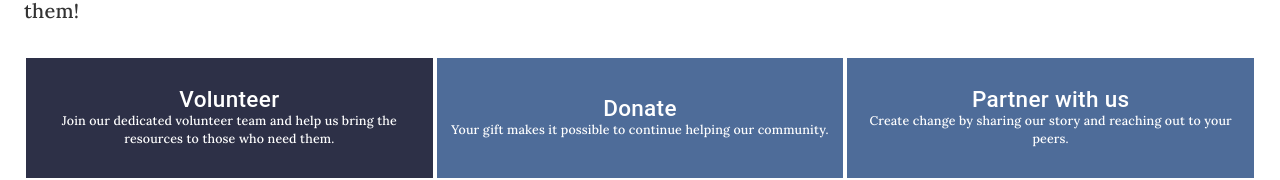
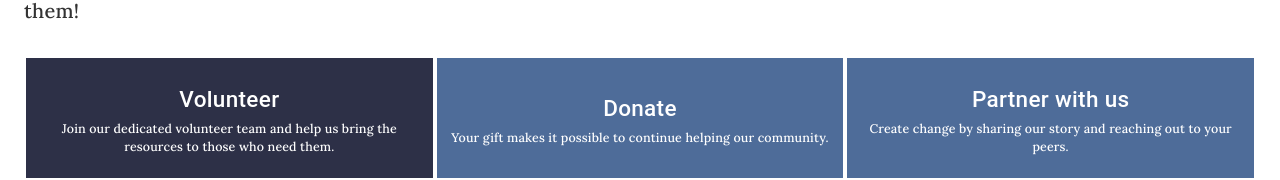
Before and after one commit to openseattle/clearviction-v1, a React (Create React App) app: page /get-involved/volunteer in a window 1280 px wide. Shown: the part 215-395 px from the top of the page. Built offline with nearby package versions, Linux system fonts and the light colour scheme.

Commit message:
adjust text padding

```diff
--- a/src/Components/NavCardGroup.jsx
+++ b/src/Components/NavCardGroup.jsx
@@ -49,7 +49,7 @@ const NavCardGroup = (props) => {
               to={pageCard.link}
             >
               <div>
-                <Typography variant="h4">{pageCard.name}</Typography>
+                <Typography className={classes.cardTextStyle} variant="h4">{pageCard.name}</Typography>
                 <Box display={{xs: "none", sm: "none", md: "block"}}>
                   <Typography variant="body2">{pageCard.desc}</Typography>
                 </Box>
```
